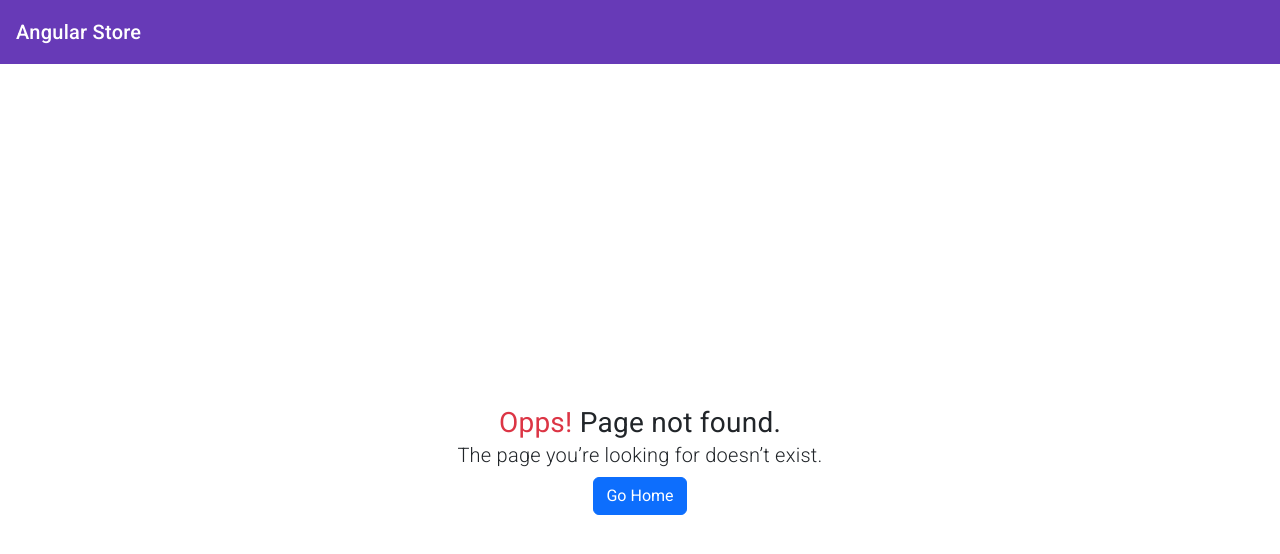
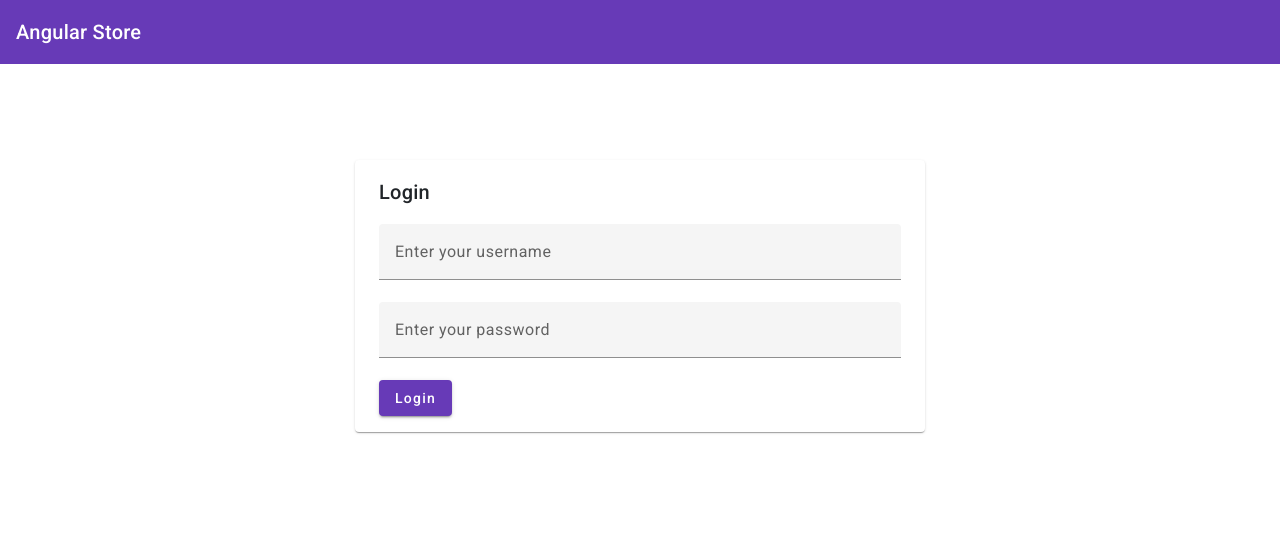
Before and after one commit to mBahrawy/angular-store-app, an Angular app: page /auth in a window 1280 px wide. Before the commit this address had no page. Shown: the top 554 px of the page. Built offline with nearby package versions, Linux system fonts and the light colour scheme.

Commit message:
fix : fixing routes

```diff
--- a/src/app/components/ui/navbar/navbar.component.html
+++ b/src/app/components/ui/navbar/navbar.component.html
@@ -10,7 +10,7 @@
       <a mat-button (click)="logout()">Logout</a>
     </ng-container>
     <ng-template *ngIf="!(auth.isAuth$ | async)" #loginTemplate>
-      <a mat-button routerLink="/login">Login</a>
+      <a mat-button routerLink="/auth">Login</a>
     </ng-template>
   </div>
 </mat-toolbar>
--- a/src/app/components/views/not-found/not-found.component.ts
+++ b/src/app/components/views/not-found/not-found.component.ts
@@ -15,6 +15,6 @@ export class NotFoundComponent {
   handleHoToHome() {
     this.auth.getToken()
       ? this.auth.redirectUser()
-      : this.router.navigate(['/login']);
+      : this.router.navigate(['/auth']);
   }
 }
--- a/src/app/core/guards/auth.guard.ts
+++ b/src/app/core/guards/auth.guard.ts
@@ -1,5 +1,5 @@
 import { Injectable } from '@angular/core';
-import { ActivatedRouteSnapshot, CanActivate, RouterStateSnapshot, UrlTree } from '@angular/router';
+import { ActivatedRouteSnapshot, CanActivate, Router, RouterStateSnapshot, UrlTree } from '@angular/router';
 import { Observable } from 'rxjs';
 import { AuthService } from '../services/auth.service';
 
@@ -7,10 +7,11 @@ import { AuthService } from '../services/auth.service';
   providedIn: 'root'
 })
 export class AuthGuard implements CanActivate {
-  constructor(private auth: AuthService) {}
+  constructor(private auth: AuthService, private router: Router) {}
   canActivate(
     route: ActivatedRouteSnapshot,
     state: RouterStateSnapshot): Observable<boolean | UrlTree> | Promise<boolean | UrlTree> | boolean | UrlTree {
+      !this.auth.getToken() && this.router.navigateByUrl('/auth');
       return !!this.auth.getToken();
   }
 
--- a/src/app/core/services/auth.service.ts
+++ b/src/app/core/services/auth.service.ts
@@ -65,7 +65,7 @@ export class AuthService {
 
   redirectUser(): void {
     if (!this.currentUserRole || !this.getToken()) return;
-    this.currentUserRole === UserRole.USER && this.router.navigate(['/user']);
+    this.currentUserRole === UserRole.USER && this.router.navigate(['/']);
     this.currentUserRole === UserRole.ADMIN && this.router.navigate(['/admin']);
   }
 
@@ -98,6 +98,6 @@ export class AuthService {
     this.removeToken();
     this.removeRole();
     this.isAuth$.next(false);
-    this.router.navigate(['/login']);
+    this.router.navigate(['/auth']);
   }
 }
```
Also changed, not shown: src/app/app-routing.module.ts (+3 -7 lines), 1 other file (tests, documents, lock files or other folders).
